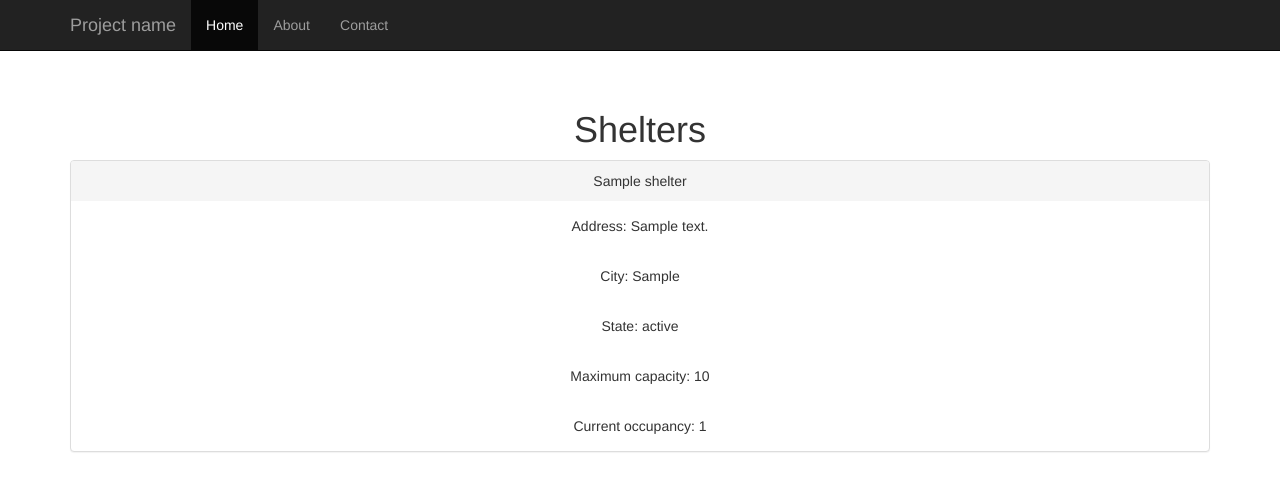
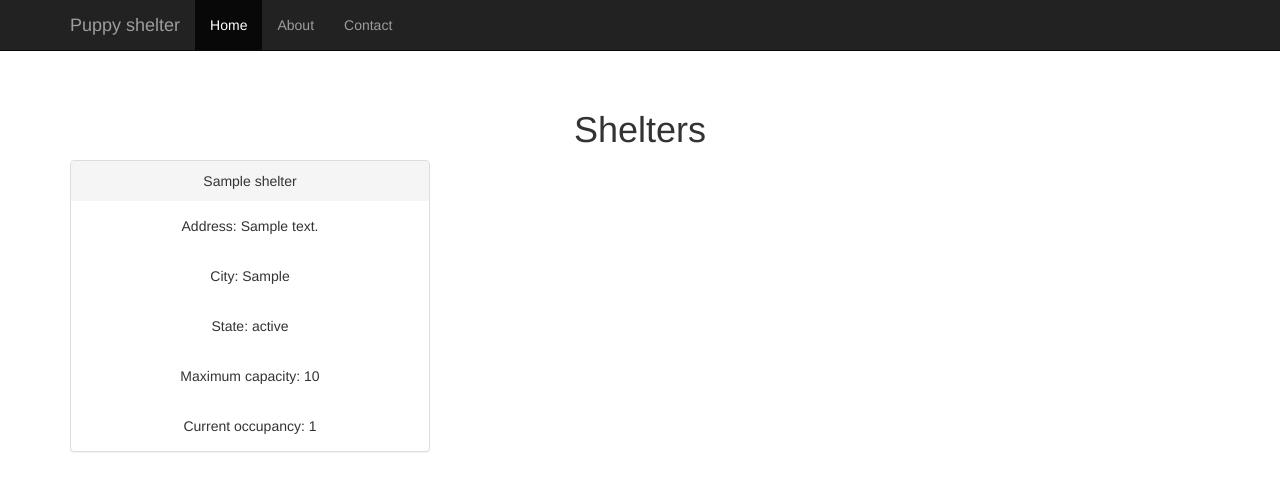
Before and after one commit to iraquitan/udacity-fsnd-puppy-shelter, a Flask app: page /shelters in a window 1280 px wide. Shown: the top 491 px of the page. Run offline with Flask 2, Linux system fonts and the light colour scheme; tables that the repository leaves empty hold one stand-in row (values such as "Sample post"); some libraries are stand-ins or nearby versions.

Commit message:
fix: Minor render fixes to shelters

```diff
--- a/templates/shelters.html
+++ b/templates/shelters.html
@@ -27,7 +27,7 @@
             <span class="icon-bar"></span>
             <span class="icon-bar"></span>
           </button>
-          <a class="navbar-brand" href="#">Project name</a>
+          <a class="navbar-brand" href="#">Puppy shelter</a>
         </div>
         <div id="navbar" class="collapse navbar-collapse">
           <ul class="nav navbar-nav">
@@ -41,7 +41,9 @@
     <div class="starter-template">
         <h1>Shelters</h1>
         <div class="container">
+            <div class="row">
                 {% for shelter in shelters %}
+                    <div class="col-sm-6 col-md-4">
                         <div class="panel-group">
                           <div class="panel panel-default">
                               <div class="panel-heading">{{ shelter.name }}</div>
@@ -52,7 +54,9 @@
                               <div class="panel-body">Current occupancy: {{ shelter.current_occupancy }}</div>
                           </div>
                         </div>
+                    </div>
                 {% endfor %}
+            </div>
         </div>
 
     </div><!-- /.container -->
```
Lines whose indentation alone changed are shown as unchanged.
